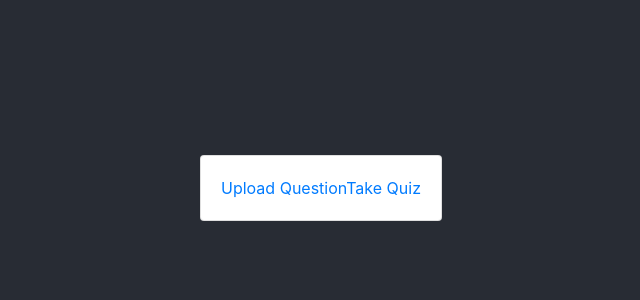
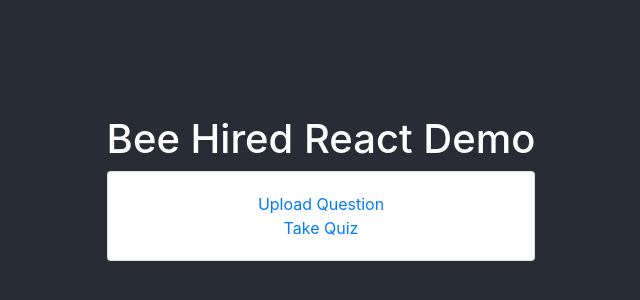
Before and after one commit to bavibm/react-demo, a React (Create React App) app: page / in a window 1280 px wide. Shown: the part 212-512 px from the top of the page, without its empty margins (319-959 px from the left). Built offline with nearby package versions, Linux system fonts and the light colour scheme.

Commit message:
Style changes and form clear on submit

```diff
--- a/src/App.js
+++ b/src/App.js
@@ -1,4 +1,3 @@
-import logo from './logo.svg';
 import './App.css';
 import Home from './home/Home';
 import Upload from './upload/Upload';
--- a/src/home/Home.css
+++ b/src/home/Home.css
@@ -3,3 +3,7 @@
   flex-direction: column;
   text-align: center;
 }
+
+h1 {
+  color: white;
+}
--- a/src/home/Home.js
+++ b/src/home/Home.js
@@ -6,14 +6,17 @@ import './Home.css';
 const Home = () => {
 
   return (
+    <div>
+      <h1>Bee Hired React Demo</h1>
     <Card>
       <Card.Body>
-        <Card.Text>
+        <Card.Text className="home">
           <Link to="/upload">Upload Question</Link>
           <Link to="/quiz">Take Quiz</Link>
         </Card.Text>
       </Card.Body>
     </Card>
+    </div>
   )
 }
 
--- a/src/upload/Upload.js
+++ b/src/upload/Upload.js
@@ -17,6 +17,8 @@ const Upload = () => {
 
   async function handleSubmit(e) {
     e.preventDefault();
+    if (correct !== null) {
+      // correct answer must be selected
       let incorrectAnswerArray = [
         answerOne,
         answerTwo,
@@ -24,13 +26,21 @@ const Upload = () => {
         answerFour
       ];
       incorrectAnswerArray.splice(incorrectAnswerArray.indexOf(correct), 1);
-    uploadQuestion({
+      setSubmitting(true);
+      await uploadQuestion({
         question: question,
         correctAnswer: correct,
         incorrectAnswer1: incorrectAnswerArray[0],
         incorrectAnswer2: incorrectAnswerArray[1],
         incorrectAnswer3: incorrectAnswerArray[2],
       });
+      setQuestion('');
+      setAnswerOne('');
+      setAnswerTwo('');
+      setAnswerThree('');
+      setAnswerFour('');
+      setSubmitting(false);
+    }
   }
 
   return (
@@ -89,7 +99,7 @@ const Upload = () => {
             </InputGroup.Append>
           </InputGroup>
           <Button type="submit" variant="primary" disabled={submitting}>
-            Upload
+            {submitting ? 'Submitting...' : 'Upload'}
           </Button>
         </Form>
       </Card.Body>
```
Lines whose indentation alone changed are shown as unchanged.
